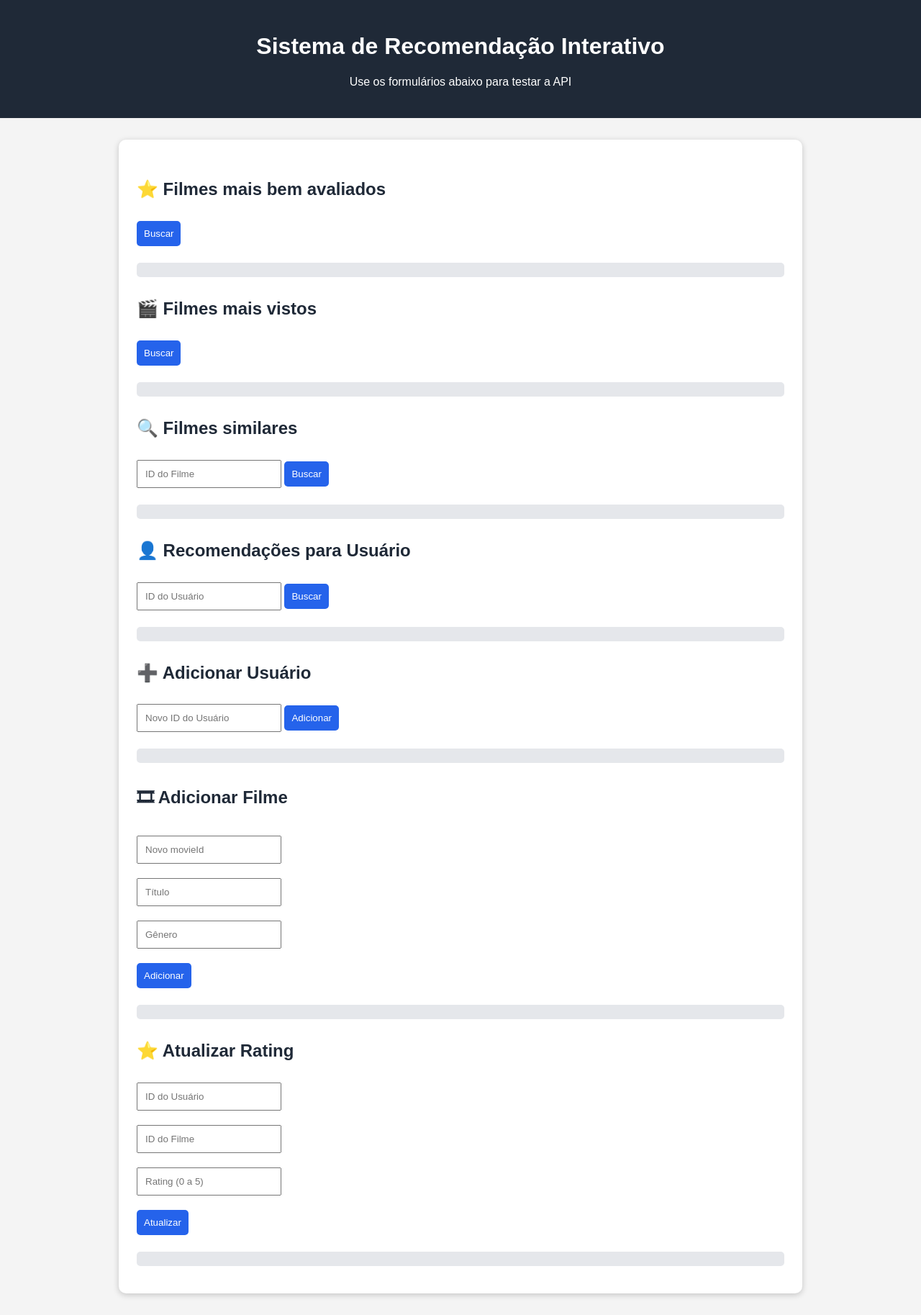
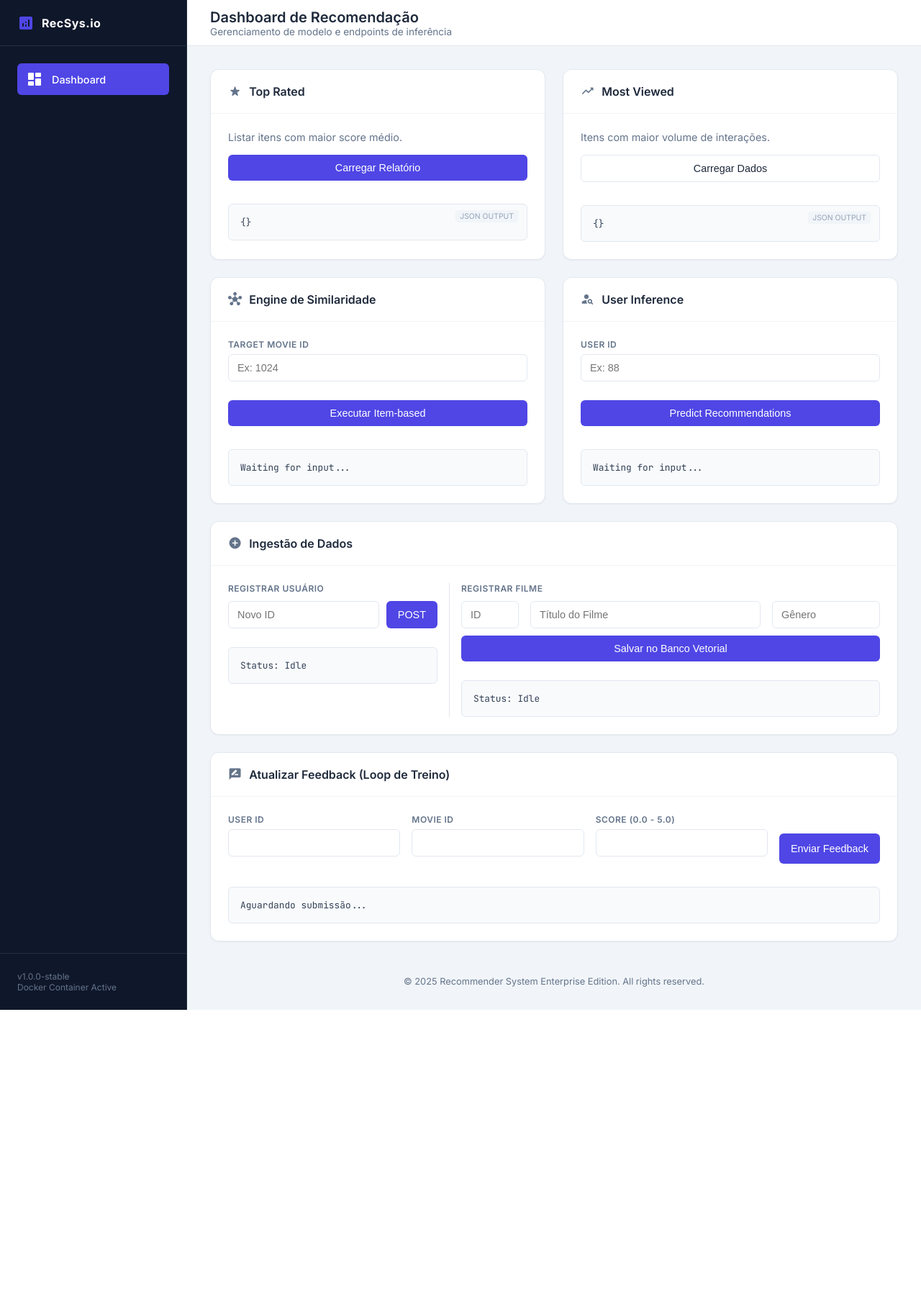
Before and after one commit to eduardohirle22/Trabalho-final-DSIA, a FastAPI app: page / in a window 1280 px wide. Shown: the whole page at 72% size. After the commit the page ends 1403 px from the top, so only its background shows below. Run offline with FastAPI, Linux system fonts and the light colour scheme.

Commit message:
Update index.html
Atualizar o layout e a funcionalidade do painel de recomendações de filmes, incluindo novos estilos e elementos de interação do usuário aprimorados.

```diff
--- a/base de dados de filmes/templates/index.html
+++ b/base de dados de filmes/templates/index.html
@@ -2,189 +2,182 @@
 <html lang="pt-br">
 <head>
     <meta charset="UTF-8">
-    <title>Sistema de Recomendação Interativo</title>
-
-    <style>
-        body {
-            font-family: Arial, sans-serif;
-            background: #f4f4f4;
-            padding: 0;
-            margin: 0;
-        }
-
-        header {
-            background: #1f2937;
-            color: white;
-            text-align: center;
-            padding: 25px;
-        }
-
-        .container {
-            width: 90%;
-            max-width: 900px;
-            margin: 30px auto;
-            background: white;
-            padding: 25px;
-            border-radius: 10px;
-            box-shadow: 0 2px 8px rgba(0,0,0,0.2);
-        }
-
-        h2 {
-            margin-top: 30px;
-            color: #1f2937;
-        }
-
-        input, button {
-            padding: 10px;
-            margin: 10px 0;
-        }
-
-        button {
-            background: #2563eb;
-            border: none;
-            color: white;
-            cursor: pointer;
-            border-radius: 5px;
-        }
-
-        button:hover {
-            background: #1e40af;
-        }
-
-        pre {
-            background: #e5e7eb;
-            padding: 10px;
-            border-radius: 5px;
-            white-space: pre-wrap;
-        }
-    </style>
+    <meta name="viewport" content="width=device-width, initial-scale=1.0">
+    <title>Enterprise Recommender | Dashboard</title>
+    <link href="https://fonts.googleapis.com/css2?family=Inter:wght@300;400;500;600;700&family=JetBrains+Mono&display=swap" rel="stylesheet">
+    <link href="https://fonts.googleapis.com/icon?family=Material+Icons+Round" rel="stylesheet">
+    <link rel="stylesheet" href="style.css">
 </head>
 <body>
 
-<header>
-    <h1>Sistema de Recomendação Interativo</h1>
-    <p>Use os formulários abaixo para testar a API</p>
-</header>
+    <nav class="app-sidebar">
+        <div class="sidebar-header">
+            <span class="material-icons-round">analytics</span>
+            RecSys.io
+        </div>
 
-<div class="container">
+        <div class="sidebar-nav">
+            <a href="#" class="nav-item active">
+                <span class="material-icons-round">dashboard</span>
+                Dashboard
+            </a>
+        </div>
 
-    <!-- FILMES MAIS BEM AVALIADOS -->
-    <h2>⭐ Filmes mais bem avaliados</h2>
-    <button onclick="getBestRated()">Buscar</button>
-    <pre id="best-rated"></pre>
+        <div class="sidebar-footer">
+            v1.0.0-stable<br>
+            Docker Container Active
+        </div>
+    </nav>
 
-    <!-- FILMES MAIS VISTOS -->
-    <h2>🎬 Filmes mais vistos</h2>
-    <button onclick="getMostViewed()">Buscar</button>
-    <pre id="most-viewed"></pre>
+    <main class="app-main">
 
-    <!-- FILMES SIMILARES -->
-    <h2>🔍 Filmes similares</h2>
-    <input type="number" id="similar-movie-id" placeholder="ID do Filme">
-    <button onclick="getSimilar()">Buscar</button>
-    <pre id="similar"></pre>
+        <header class="app-header">
+            <div class="header-title">
+                <h2>Dashboard de Recomendação</h2>
+                <p>Gerenciamento de modelo e endpoints de inferência</p>
+            </div>
+            </header>
 
-    <!-- RECOMENDAÇÕES POR USUÁRIO -->
-    <h2>👤 Recomendações para Usuário</h2>
-    <input type="number" id="user-id" placeholder="ID do Usuário">
-    <button onclick="getUserBased()">Buscar</button>
-    <pre id="user-based"></pre>
+        <div class="content-scroll">
+            <div class="dashboard-grid">
 
-    <!-- ADICIONAR USUÁRIO -->
-    <h2>➕ Adicionar Usuário</h2>
-    <input type="number" id="new-user-id" placeholder="Novo ID do Usuário">
-    <button onclick="addUser()">Adicionar</button>
-    <pre id="add-user"></pre>
+                <div class="card">
+                    <div class="card-header">
+                        <div class="header-label"><span class="material-icons-round">star_rate</span> Top Rated</div>
+                    </div>
+                    <div class="card-body">
+                        <p style="font-size: 0.9rem; color: var(--color-text-muted);">Listar itens com maior score médio.</p>
+                        <button onclick="getBestRated()">Carregar Relatório</button>
+                        <div class="output-container">
+                            <span class="output-label">JSON Output</span>
+                            <pre id="best-rated">{}</pre>
+                        </div>
+                    </div>
+                </div>
 
-    <!-- ADICIONAR FILME -->
-    <h2>🎞 Adicionar Filme</h2>
-    <input type="number" id="new-movie-id" placeholder="Novo movieId"><br>
-    <input type="text" id="new-movie-title" placeholder="Título"><br>
-    <input type="text" id="new-movie-genre" placeholder="Gênero"><br>
-    <button onclick="addMovie()">Adicionar</button>
-    <pre id="add-movie"></pre>
+                <div class="card">
+                    <div class="card-header">
+                        <div class="header-label"><span class="material-icons-round">trending_up</span> Most Viewed</div>
+                    </div>
+                    <div class="card-body">
+                        <p style="font-size: 0.9rem; color: var(--color-text-muted);">Itens com maior volume de interações.</p>
+                        <button onclick="getMostViewed()" class="btn-outline">Carregar Dados</button>
+                        <div class="output-container">
+                            <span class="output-label">JSON Output</span>
+                            <pre id="most-viewed">{}</pre>
+                        </div>
+                    </div>
+                </div>
 
-    <!-- ATUALIZAR RATING -->
-    <h2>⭐ Atualizar Rating</h2>
-    <input type="number" id="rating-user-id" placeholder="ID do Usuário"><br>
-    <input type="number" id="rating-movie-id" placeholder="ID do Filme"><br>
-    <input type="number" step="0.5" id="rating-value" placeholder="Rating (0 a 5)"><br>
-    <button onclick="updateRating()">Atualizar</button>
-    <pre id="rating-update"></pre>
+                <div class="card">
+                    <div class="card-header">
+                        <div class="header-label"><span class="material-icons-round">hub</span> Engine de Similaridade</div>
+                    </div>
+                    <div class="card-body">
+                        <div class="form-group">
+                            <label>Target Movie ID</label>
+                            <input type="number" id="similar-movie-id" placeholder="Ex: 1024">
+                        </div>
+                        <button onclick="getSimilar()">Executar Item-based</button>
+                        <div class="output-container">
+                            <pre id="similar">Waiting for input...</pre>
+                        </div>
+                    </div>
+                </div>
 
-</div>
+                <div class="card">
+                    <div class="card-header">
+                        <div class="header-label"><span class="material-icons-round">person_search</span> User Inference</div>
+                    </div>
+                    <div class="card-body">
+                        <div class="form-group">
+                            <label>User ID</label>
+                            <input type="number" id="user-id" placeholder="Ex: 88">
+                        </div>
+                        <button onclick="getUserBased()">Predict Recommendations</button>
+                        <div class="output-container">
+                            <pre id="user-based">Waiting for input...</pre>
+                        </div>
+                    </div>
+                </div>
 
+                <div class="card full-width">
+                    <div class="card-header">
+                        <div class="header-label"><span class="material-icons-round">add_circle</span> Ingestão de Dados</div>
+                    </div>
+                    <div class="card-body">
+                        <div class="form-row">
+                            <div style="flex: 1; display: flex; flex-direction: column; gap: 10px;">
+                                <label>Registrar Usuário</label>
+                                <div style="display: flex; gap: 10px;">
+                                    <input type="number" id="new-user-id" placeholder="Novo ID">
+                                    <button onclick="addUser()">POST</button>
+                                </div>
+                                <div class="output-container">
+                                    <pre id="add-user">Status: Idle</pre>
+                                </div>
+                            </div>
 
-<script>
-    async function getBestRated() {
-        let res = await fetch("/best-seller/ratings/");
-        document.getElementById("best-rated").textContent = JSON.stringify(await res.json(), null, 2);
-    }
+                            <div style="width: 1px; background: var(--color-border);"></div>
 
-    async function getMostViewed() {
-        let res = await fetch("/best-seller/views/");
-        document.getElementById("most-viewed").textContent = JSON.stringify(await res.json(), null, 2);
-    }
+                            <div style="flex: 2; display: flex; flex-direction: column; gap: 10px;">
+                                <label>Registrar Filme</label>
+                                <div class="form-row">
+                                    <input type="number" id="new-movie-id" placeholder="ID" style="width: 80px;">
+                                    <input type="text" id="new-movie-title" placeholder="Título do Filme" style="flex: 1;">
+                                    <input type="text" id="new-movie-genre" placeholder="Gênero" style="width: 150px;">
+                                </div>
+                                <button onclick="addMovie()">Salvar no Banco Vetorial</button>
+                                <div class="output-container">
+                                    <pre id="add-movie">Status: Idle</pre>
+                                </div>
+                            </div>
+                        </div>
+                    </div>
+                </div>
 
-    async function getSimilar() {
-        let movieId = document.getElementById("similar-movie-id").value;
-        let res = await fetch(`/similarity/${movieId}`);
-        document.getElementById("similar").textContent = JSON.stringify(await res.json(), null, 2);
-    }
+                <div class="card full-width">
+                    <div class="card-header">
+                        <div class="header-label"><span class="material-icons-round">rate_review</span> Atualizar Feedback (Loop de Treino)</div>
+                    </div>
+                    <div class="card-body">
+                        <div class="form-row" style="align-items: flex-end;">
+                            <div class="form-group" style="flex: 1;">
+                                <label>User ID</label>
+                                <input type="number" id="rating-user-id">
+                            </div>
+                            <div class="form-group" style="flex: 1;">
+                                <label>Movie ID</label>
+                                <input type="number" id="rating-movie-id">
+                            </div>
+                            <div class="form-group" style="flex: 1;">
+                                <label>Score (0.0 - 5.0)</label>
+                                <input type="number" step="0.5" id="rating-value">
+                            </div>
+                            <button onclick="updateRating()" style="height: 42px;">Enviar Feedback</button>
+                        </div>
+                        <div class="output-container">
+                            <pre id="rating-update">Aguardando submissão...</pre>
+                        </div>
+                    </div>
+                </div>
 
-    async function getUserBased() {
-        let userId = document.getElementById("user-id").value;
-        let res = await fetch(`/user-based/${userId}`);
-        document.getElementById("user-based").textContent = JSON.stringify(await res.json(), null, 2);
-    }
+            </div>
 
-    async function addUser() {
-        let id = document.getElementById("new-user-id").value;
-        let res = await fetch("/users/", {
-            method: "POST",
-            headers: {"Content-Type": "application/json"},
-            body: JSON.stringify({ user_id: Number(id) })
-        });
-        document.getElementById("add-user").textContent = JSON.stringify(await res.json(), null, 2);
-    }
+            <footer style="margin-top: 3rem; text-align: center; color: var(--color-text-muted); font-size: 0.8rem;">
+                &copy; 2025 Recommender System Enterprise Edition. All rights reserved.
+            </footer>
+        </div>
+    </main>
 
-    async function addMovie() {
-        let id = Number(document.getElementById("new-movie-id").value);
-        let title = document.getElementById("new-movie-title").value;
-        let genre = document.getElementById("new-movie-genre").value;
-
-        let res = await fetch("/movies/", {
-            method: "POST",
-            headers: {"Content-Type": "application/json"},
-            body: JSON.stringify({
-                movieId: id,
-                title: title,
-                genres: genre
-            })
-        });
-
-        document.getElementById("add-movie").textContent = JSON.stringify(await res.json(), null, 2);
-    }
-
-    async function updateRating() {
-        let userId = Number(document.getElementById("rating-user-id").value);
-        let movieId = Number(document.getElementById("rating-movie-id").value);
-        let rating = Number(document.getElementById("rating-value").value);
-
-        let res = await fetch("/ratings/", {
-            method: "POST",
-            headers: {"Content-Type": "application/json"},
-            body: JSON.stringify({
-                user_id: userId,
-                movie_id: movieId,
-                rating: rating
-            })
-        });
-
-        document.getElementById("rating-update").textContent = JSON.stringify(await res.json(), null, 2);
-    }
-
-</script>
-
+    <script>
+        async function getBestRated() { try { let res = await fetch("/best-seller/ratings/"); document.getElementById("best-rated").textContent = JSON.stringify(await res.json(), null, 2); } catch (e) { document.getElementById("best-rated").textContent = "Erro/Offline"; } }
+        async function getMostViewed() { try { let res = await fetch("/best-seller/views/"); document.getElementById("most-viewed").textContent = JSON.stringify(await res.json(), null, 2); } catch (e) { document.getElementById("most-viewed").textContent = "Erro/Offline"; } }
+        async function getSimilar() { try { let movieId = document.getElementById("similar-movie-id").value; let res = await fetch(`/similarity/${movieId}`); document.getElementById("similar").textContent = JSON.stringify(await res.json(), null, 2); } catch (e) { document.getElementById("similar").textContent = "Erro ID"; } }
+        async function getUserBased() { try { let userId = document.getElementById("user-id").value; let res = await fetch(`/user-based/${userId}`); document.getElementById("user-based").textContent = JSON.stringify(await res.json(), null, 2); } catch (e) { document.getElementById("user-based").textContent = "Erro ID"; } }
+        async function addUser() { let id = document.getElementById("new-user-id").value; let res = await fetch("/users/", { method: "POST", headers: {"Content-Type": "application/json"}, body: JSON.stringify({ user_id: Number(id) }) }); document.getElementById("add-user").textContent = JSON.stringify(await res.json(), null, 2); }
+        async function addMovie() { let id = Number(document.getElementById("new-movie-id").value); let title = document.getElementById("new-movie-title").value; let genre = document.getElementById("new-movie-genre").value; let res = await fetch("/movies/", { method: "POST", headers: {"Content-Type": "application/json"}, body: JSON.stringify({ movieId: id, title: title, genres: genre }) }); document.getElementById("add-movie").textContent = JSON.stringify(await res.json(), null, 2); }
+        async function updateRating() { let userId = Number(document.getElementById("rating-user-id").value); let movieId = Number(document.getElementById("rating-movie-id").value); let rating = Number(document.getElementById("rating-value").value); let res = await fetch("/ratings/", { method: "POST", headers: {"Content-Type": "application/json"}, body: JSON.stringify({ user_id: userId, movie_id: movieId, rating: rating }) }); document.getElementById("rating-update").textContent = JSON.stringify(await res.json(), null, 2); }
+    </script>
 </body>
 </html>
```
